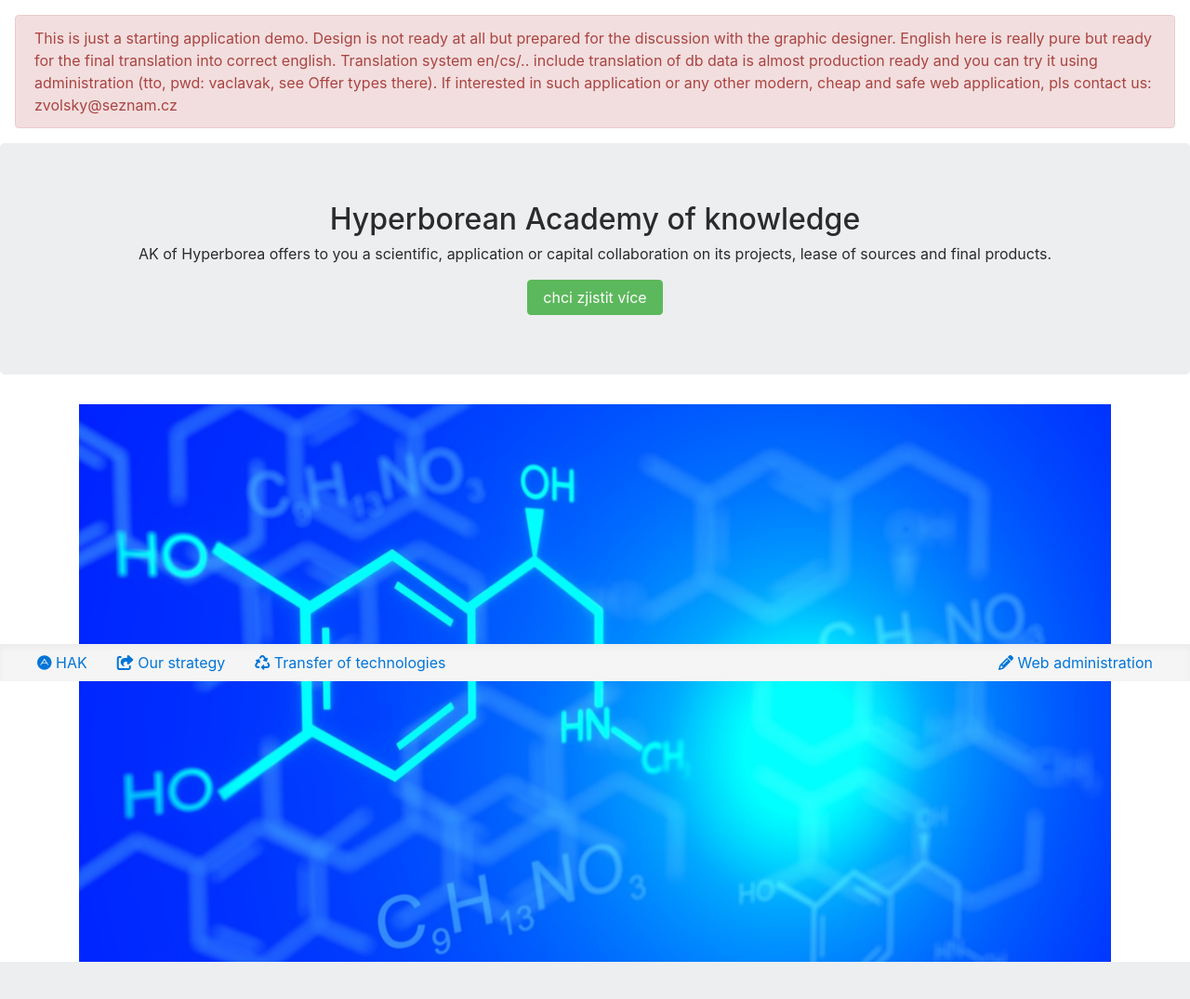
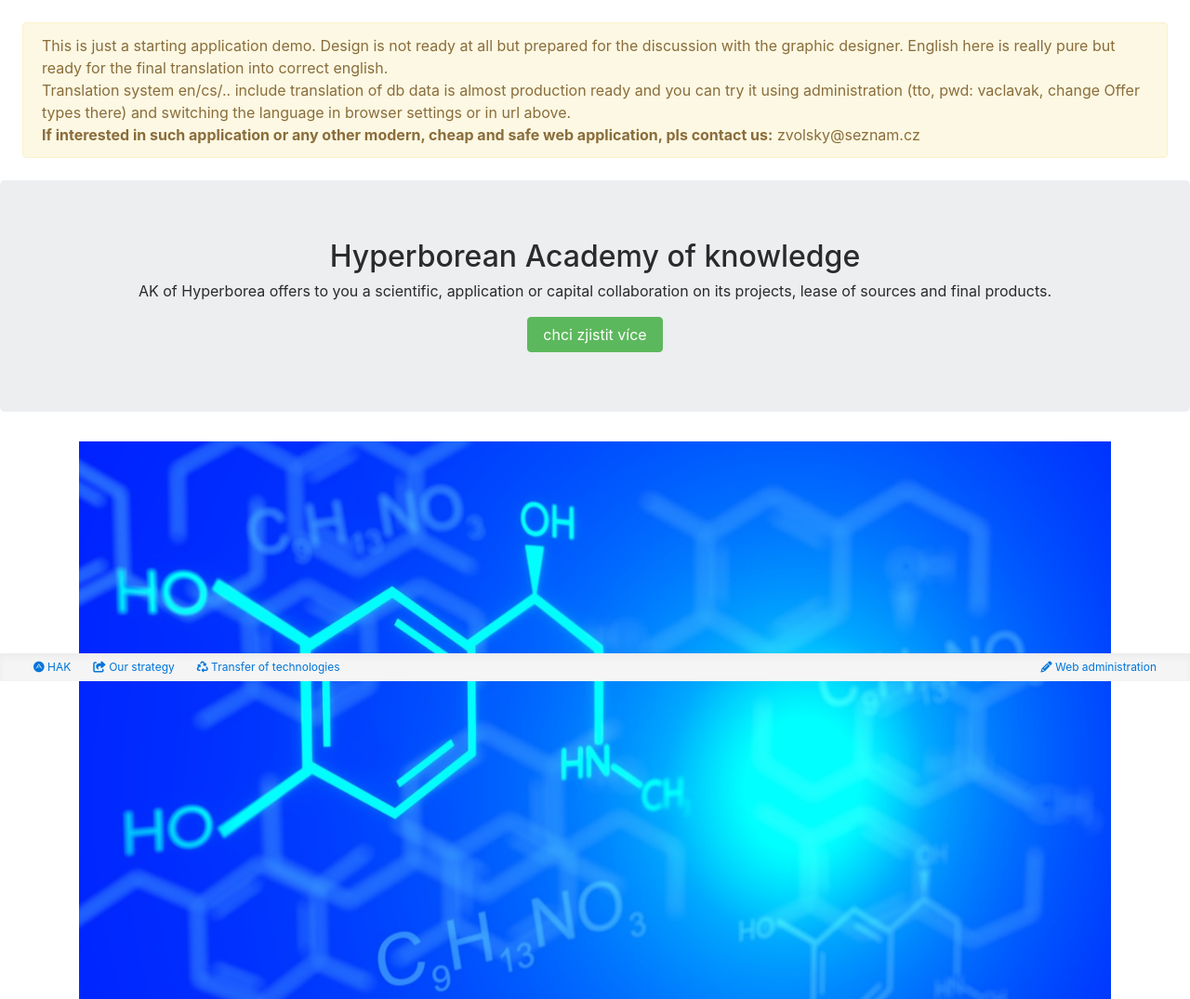
Before and after one commit to zvolsky/acatto_web, a Django app: page /en/ in a window 1280 px wide. Shown: the part 67-1142 px from the top of the page at 93% size. Before the commit the page ends 1102 px from the top, so only its background shows below. Run offline with Django 3.2, Linux system fonts and the light colour scheme; parts of the project's set-up code (start-up, migrations or seed data) failed here and were passed over; some libraries are stand-ins or nearby versions.

Commit message:
anonymizace konec

```diff
--- a/acatto_web/static/css/project.css
+++ b/acatto_web/static/css/project.css
@@ -32,6 +32,7 @@ body > .footer {
   width: 100%;
   background-color: #f5f5f5;
   box-shadow: inset 0 4px 7px rgba(0, 0, 0, 0.04);
+  font-size: 12px;
 }
 
 code {
--- a/acatto_web/templates/base.html
+++ b/acatto_web/templates/base.html
@@ -47,7 +47,10 @@
       </nav>
     </header>
 
-    <div class="alert alert-danger m-3">{% trans 'This is just a starting application demo. Design is not ready at all but prepared for the discussion with the graphic designer. English here is really pure but ready for the final translation into correct english. Translation system en/cs/.. include translation of db data is almost production ready and you can try it using administration (tto, pwd: vaclavak, see Offer types there). If interested in such application or any other modern, cheap and safe web application, pls contact us: zvolsky@seznam.cz' %}</div>
+    <div class="alert alert-warning m-4">
+      {% trans 'This is just a starting application demo. Design is not ready at all but prepared for the discussion with the graphic designer. English here is really pure but ready for the final translation into correct english.' %}<br>
+      {% trans 'Translation system en/cs/.. include translation of db data is almost production ready and you can try it using administration (tto, pwd: vaclavak, change Offer types there) and switching the language in browser settings or in url above.' %}<br>
+      <b>{% trans 'If interested in such application or any other modern, cheap and safe web application, pls contact us:' %}</b> zvolsky@seznam.cz</div>
 
     <div class="container-fluid">
       <div class="row flex-xl-nowrap">
```
Also changed, not shown: acatto/locale/cs_CZ/LC_MESSAGES/django.po, acatto/locale/en_US/LC_MESSAGES/django.po, config/settings/locale/cs_CZ/LC_MESSAGES/django.po, config/settings/locale/en_US/LC_MESSAGES/django.po, 1 other file.
